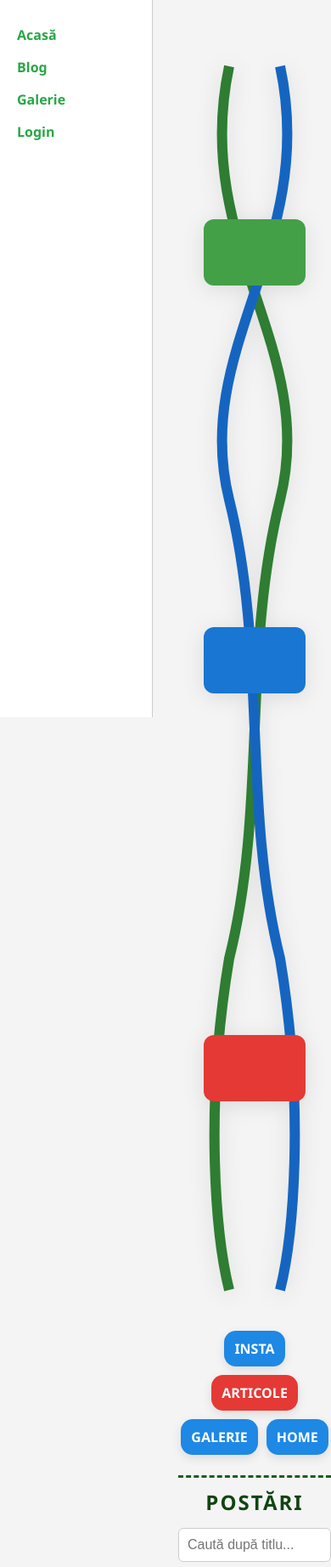
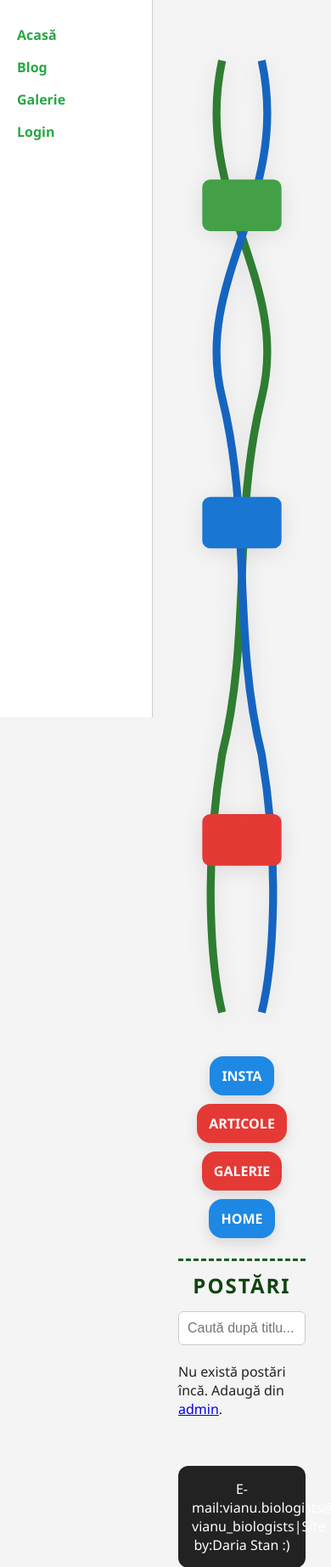
Before and after one commit to yokosumei/vianu_bio_site, a Flask app: page /blog in a window 390 px wide. Shown: the top 1844 px of the page at 85% size. Run offline with Flask 3, Linux system fonts and the light colour scheme; data that the repository does not hold is empty.

Commit message:
Update blog.html

```diff
--- a/templates/blog.html
+++ b/templates/blog.html
@@ -3,7 +3,7 @@
 
 {% block content %}
 <section class="blog-wrap">
-  <!-- ADN + butoane laterale -->
+  <!-- ADN + butoane (overlay) -->
   <aside class="blog-dna">
     <svg viewBox="0 0 60 500" class="dna-slim" aria-label="ADN decorativ lateral">
       <!-- helix -->
@@ -17,15 +17,20 @@
       <rect x="10" y="390" width="40" height="26" rx="4" fill="#e53935"/>
     </svg>
 
+    <!-- overlay peste ADN: ALBASTRU / ROȘU / ROȘU / ALBASTRU -->
     <nav class="blog-dna-nav">
-      <a href="{{ url_for('blog') }}#insta" class="pill pill-blue">INSTA</a>
+      <a href="{{ url_for('blog') }}#insta"    class="pill pill-blue">INSTA</a>
       <a href="{{ url_for('blog') }}#articles" class="pill pill-red">ARTICOLE</a>
-      <a href="{{ url_for('blog') }}#galerie" class="pill pill-blue">GALERIE</a>
-      {% if can_view_lessons %}
-        <a href="{{ url_for('blog') }}#lectii" class="pill pill-red">LECȚII</a>
-      {% endif %}
-      <a href="{{ url_for('index') }}" class="pill pill-blue">HOME</a>
+      <a href="{{ url_for('blog') }}#galerie"  class="pill pill-red">GALERIE</a>
+      <a href="{{ url_for('index') }}"         class="pill pill-blue">HOME</a>
     </nav>
+
+    {% if can_view_lessons %}
+    <!-- Lecții separat, sub overlay (ca să păstrăm schema cerută) -->
+    <nav class="blog-dna-nav-secondary">
+      <a href="{{ url_for('blog') }}#lectii" class="pill pill-red">LECȚII</a>
+    </nav>
+    {% endif %}
   </aside>
 
   <!-- CONȚINUT PRINCIPAL -->
@@ -92,25 +97,53 @@
   margin-top:18px;
 }
 
-/* ADN lateral + butoane */
+/* ADN + overlay */
 .blog-dna{
-  position:sticky;
-  top:16px;
-  align-self:start;
-  display:flex;
-  flex-direction:column;
-  gap:18px;
+  position: sticky;
+  top: 16px;
+  align-self: start;
+  display: block;          /* container simplu pentru overlay */
+  min-height: 520px;
 }
-.dna-slim{ width:100%; height:auto; display:block; filter:drop-shadow(0 4px 12px rgba(0,0,0,.1)) }
+.dna-slim{
+  width: 120px;            /* ADN mai mic */
+  height: auto;
+  display: block;
+  margin: 0 auto;
+  position: relative;
+  z-index: 1;              /* sub butoane */
+  filter: drop-shadow(0 4px 12px rgba(0,0,0,.1));
+}
 
-.blog-dna-nav{ display:flex; flex-direction:column; gap:12px }
+/* Overlay-ul cu butoane, peste ADN */
+.blog-dna-nav{
+  position: absolute;
+  top: 14%;                /* ajustează dacă vrei mai sus/jos */
+  left: 50%;
+  transform: translateX(-50%);
+  width: 220px;            /* lățimea stivei de butoane */
+  display: flex;
+  flex-direction: column;
+  gap: 12px;
+  z-index: 2;
+  pointer-events: auto;
+}
+
+/* Lecții – separat sub overlay (opțional) */
+.blog-dna-nav-secondary{
+  margin-top: 12px;
+  display: flex;
+  justify-content: center;
+}
+
+/* Butoane */
 .pill{
-  display:block; text-align:center; padding:10px 12px; border-radius:14px;
+  display:block; text-align:center; padding:12px 14px; border-radius:16px;
   font-weight:800; color:#fff; text-decoration:none;
-  box-shadow:0 4px 12px rgba(0,0,0,.1)
+  box-shadow:0 6px 16px rgba(0,0,0,.12)
 }
 .pill-blue{ background:#1e88e5 }
-.pill-red{ background:#e53935 }
+.pill-red { background:#e53935 }
 
 /* Conținutul din dreapta */
 .posts-title{
@@ -132,7 +165,7 @@
 .gallery-img{ max-width:100%; border-radius:6px; margin:10px 0 }
 .post-actions{ display:flex; gap:10px; flex-wrap:wrap; margin-top:8px }
 
-/* Butoane */
+/* Butoane card */
 .btn{ display:inline-block; padding:10px 14px; border-radius:10px; background:#2f8f4f; color:#fff; text-decoration:none; font-weight:800 }
 .btn:hover{ opacity:.92 }
 .btn.ghost{ background:transparent; color:#2f8f4f; border:2px solid #2f8f4f }
@@ -140,9 +173,22 @@
 /* Responsive */
 @media (max-width: 980px){
   .blog-wrap{ grid-template-columns:1fr }
-  .blog-dna{ position:static; flex-direction:row; align-items:center; justify-content:center; flex-wrap:wrap }
-  .dna-slim{ width:180px }
-  .blog-dna-nav{ flex-direction:row; flex-wrap:wrap; gap:10px; justify-content:center }
+  .blog-dna{ position:static; min-height:unset; display:flex; flex-direction:column; align-items:center }
+  .dna-slim{ width:140px }
+  .blog-dna-nav{
+    position: static;
+    transform: none;
+    width: 100%;
+    max-width: 420px;
+    flex-direction: row;
+    flex-wrap: wrap;
+    justify-content: center;
+    gap:10px;
+    margin-top: 10px;
+  }
+  .blog-dna-nav-secondary{
+    justify-content:center;
+  }
 }
 </style>
 
```
